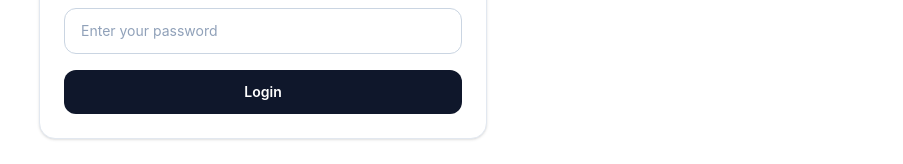
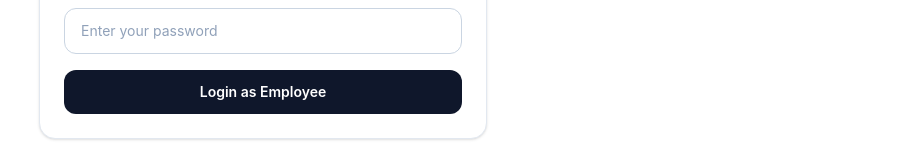
Before and after one commit to Khambazarov/fewofly, a React (Vite) app in the folder client/: page / in a window 1280 px wide. Shown: the part 436-600 px from the top of the page, without its empty margins (377-1280 px from the left). Built offline with nearby package versions, Linux system fonts and the light colour scheme.

Commit message:
feat: add role-based login button label

```diff
--- a/client/src/App.tsx
+++ b/client/src/App.tsx
@@ -8,6 +8,7 @@ import type { LoginRole } from "./lib/auth";
 import { getLoginDescription } from "./lib/login";
 import { LOGIN_VALIDATION_MESSAGE } from "./lib/messages";
 import { isLoginFormValid } from "./lib/validation";
+import { getLoginButtonLabel } from "./lib/auth-messages";
 
 export default function App() {
   const { theme, setTheme } = useTheme();
@@ -51,6 +52,7 @@ export default function App() {
           showValidationMessage ? LOGIN_VALIDATION_MESSAGE : undefined
         }
         onSubmit={handleSubmit}
+        buttonLabel={getLoginButtonLabel(selectedRole)}
       />
     </AppShell>
   );
--- a/client/src/components/LoginCard.tsx
+++ b/client/src/components/LoginCard.tsx
@@ -16,6 +16,7 @@ type LoginCardProps = {
   onPasswordChange: (value: string) => void;
   validationMessage?: string;
   onSubmit: React.ComponentProps<"form">["onSubmit"];
+  buttonLabel: string;
 };
 
 export default function LoginCard({
@@ -29,6 +30,7 @@ export default function LoginCard({
   onPasswordChange,
   validationMessage,
   onSubmit,
+  buttonLabel,
 }: LoginCardProps) {
   const cardClassName =
     theme === "dark"
@@ -82,7 +84,7 @@ export default function LoginCard({
             <FormMessage message={validationMessage} />
           ) : null}
 
-          <PrimaryButton theme={theme}>Login</PrimaryButton>
+          <PrimaryButton theme={theme}>{buttonLabel}</PrimaryButton>
         </form>
       </div>
     </section>
--- /dev/null
+++ b/client/src/lib/auth-messages.ts
@@ -0,0 +1,3 @@
+export function getLoginButtonLabel(role: "employee" | "admin") {
+  return role === "admin" ? "Login as Admin" : "Login as Employee";
+}
```
